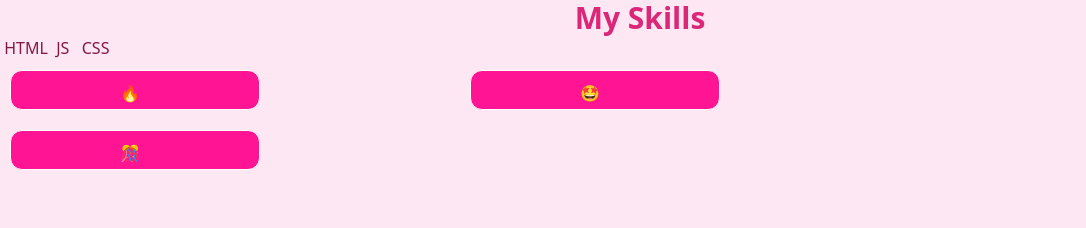
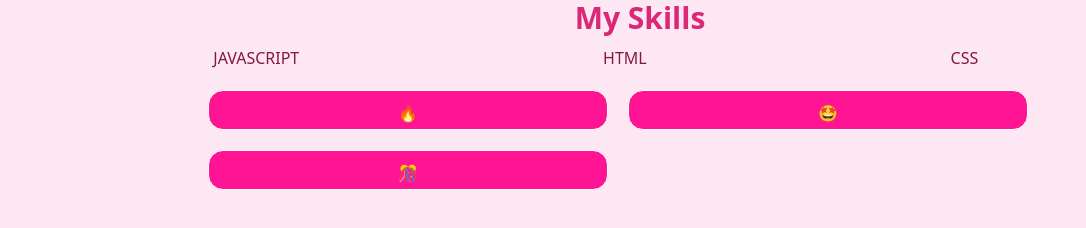
Before and after one commit to Turtel216/WebDev-Project, a website: page src/index.html in a window 1280 px wide. Shown: the whole page, without its empty margins (0-1086 px from the left). Drawn offline with Linux system fonts and the light colour scheme.

Commit message:
My skills buttons (not finished)

```diff
--- a/src/index.html
+++ b/src/index.html
@@ -37,33 +37,46 @@
 <h1 class="text-pink-600 text-3xl text-center" > <b> My Skills </b>  </h1>
 <style>
   .button1{
-      width: 250px;
+      width: 400px;
       text-align : center;
-      border-radius: 12px;
-      padding: 10px 30px;
+      border-radius: 15px;
+      padding: 20px 40px;
       float: left;
       border: 1px solid
-
 
     }
 
     .button2{
-      width: 250px;
+      width: 400px;
       text-align : center;
-      border-radius: 12px;
-      padding: 10px 30px;
+      border-radius: 15px;
+      padding: 50px 30px;
       float: left;
       border: 1px solid
     }
     .button3{
-      width: 250px;
+      width: 400px;
       text-align : center;
-      border-radius: 12px;
+      border-radius: 15px;
       padding: 10px 30px;
       float: left;
-      border: 1px solid
+      border: 1px  solid
 
     }
+   .center-button{
+              margin-left: 10%;
+              margin-top: 20px;
+              padding: 30px;
+              padding-right: 20px;
+              text-align: center;
+    }
+  .justify-center{
+            justify-content: center;
+            margin-left: 6%;
+            padding-left: 9.5%;
+
+
+  }
 
     .center-text {
             display: flex;
@@ -73,24 +86,37 @@
             margin: 10px;
             padding: 10px;
             place-content: center;
-            margin-right: 200px;
-
-            padding-right: 20px;
+            margin-right: 10px;
+            padding-right: 10px;
             vertical-align: middle;
         }
+
         .pre {
-              white-space: pre;
-              overflow: hidden; /* Hides overflowing text */
+              white-space: normal ;
+              overflow: hidden;
               text-overflow: ellipsis;
+              margin-right: 23.5%;
+              padding-top: 2%;
+              float: right ;
+              text-indent: 1px;
+              padding: 10px 1px; /* Reduce vertical padding */
+
             }
 
 </style>
 
-  <p class="pre"> HTML  JS   CSS </p>
+<p class="pre"> CSS</p>
+<p class="pre"> HTML</p>
+<p class="pre"> JAVASCRIPT </p>
 
-  <p class="button button1 center-text">  🔥 </p>
-  <p class="button button3 center-text" > 🤩  </p>
-  <p class="button button3 center-text"> 🎊  </p>
+
+<div class="justify-center">
+   <p class="button button1 center-text center-button justify-center">🔥 </p>
+  <p class="button button2  center-button center-text justify-center" >🤩 </p>
+  <p class="button button3 center-text center-button justify-center"> 🎊 </p>
+
+</div>
+
 
 </section>
 
```
